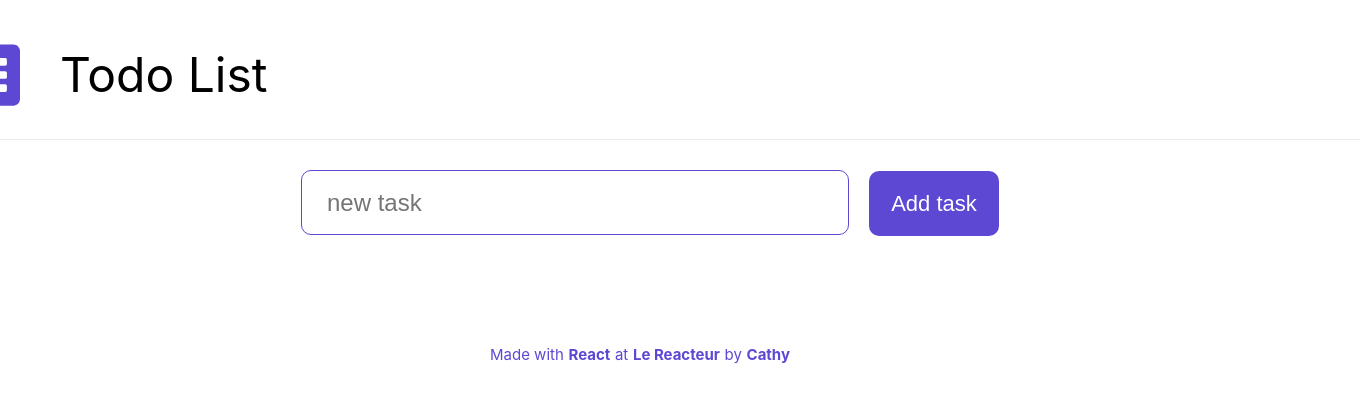
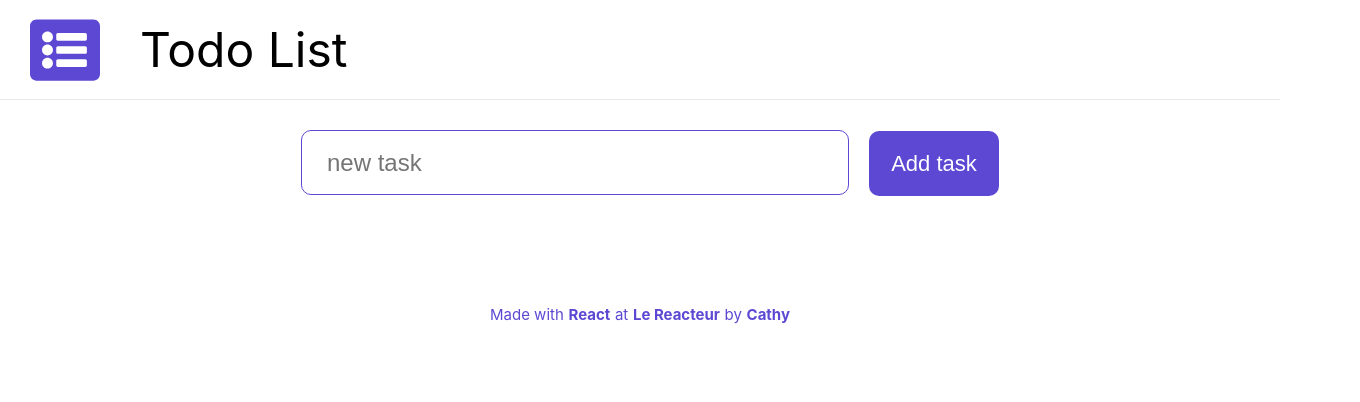
Before and after one commit to csengmany/todo-list, a React (Create React App) app: page / in a window 1280 px wide. Shown: the top 402 px of the page, 1360 px wide, since content can reach past the window. Built offline with nearby package versions, Linux system fonts and the light colour scheme.

Commit message:
add responsive style

```diff
--- a/src/App.css
+++ b/src/App.css
@@ -10,21 +10,20 @@
 * {
     box-sizing: border-box;
 }
-.App {
-    max-width: 1440px;
-    margin: auto;
+#root {
+    max-width: 100vw;
+    margin: 0 auto;
     display: flex;
     flex-direction: column;
     justify-content: center;
     align-items: center;
-    margin: 10px 40px;
 }
 /* =================
     HEADER
 ==================== */
 .header {
-    width: 1440px;
-    height: 130px;
+    width: 100vw;
+    height: 100px;
     padding: 0 30px;
     border-bottom: 1px solid var(--border);
     display: flex;
@@ -83,6 +82,7 @@ button,
     height: max-content;
     width: 548px;
     padding: 10px;
+    border-radius: 10px;
     margin-bottom: 10px;
     display: flex;
     align-items: center;
@@ -100,7 +100,10 @@ button,
     color: var(--primary);
     cursor: pointer;
 }
-.checkbox input:hover {
+.trash:hover {
+    color: red;
+}
+.task-line input:hover {
     cursor: pointer;
 }
 .task-line span {
--- a/src/components/Task.js
+++ b/src/components/Task.js
@@ -19,6 +19,7 @@ const Task = ({ taskList, setTaskList }) => {
                                 //if box is checked: the task is done = strike
                                 const newTaskList = [...taskList];
                                 newTaskList[index].isChecked = false;
+                                console.log(newTaskList);
                                 setTaskList(newTaskList);
                             } else {
                                 //if box is not checked: the task is not done = not strike
```
